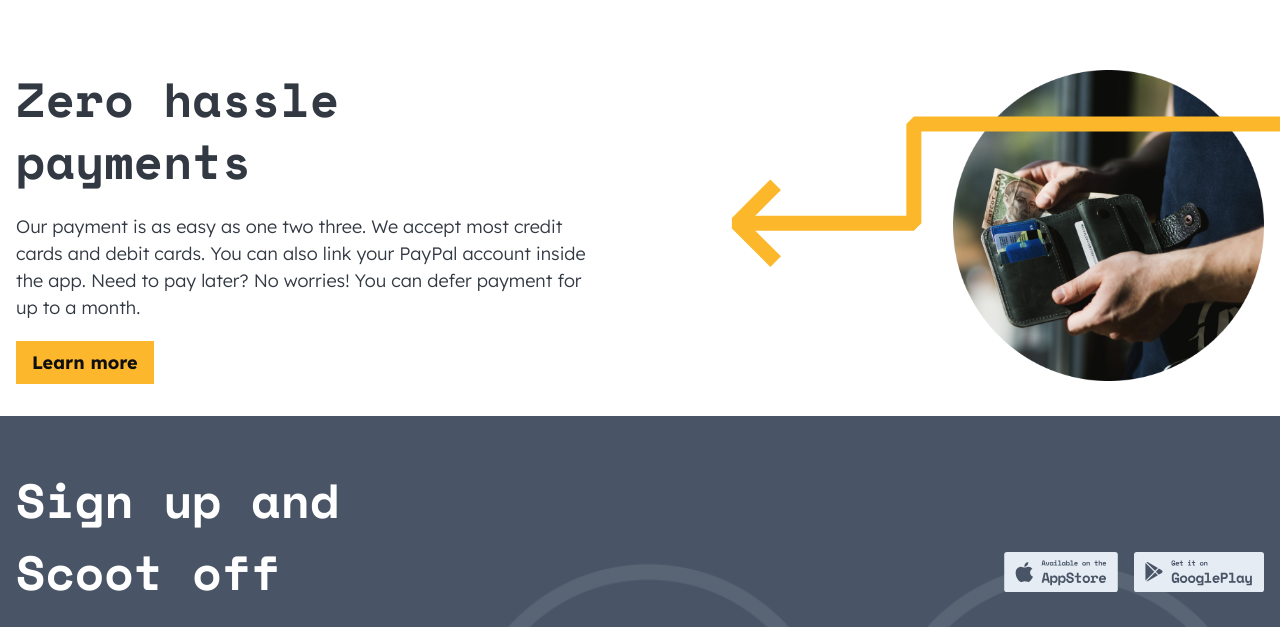
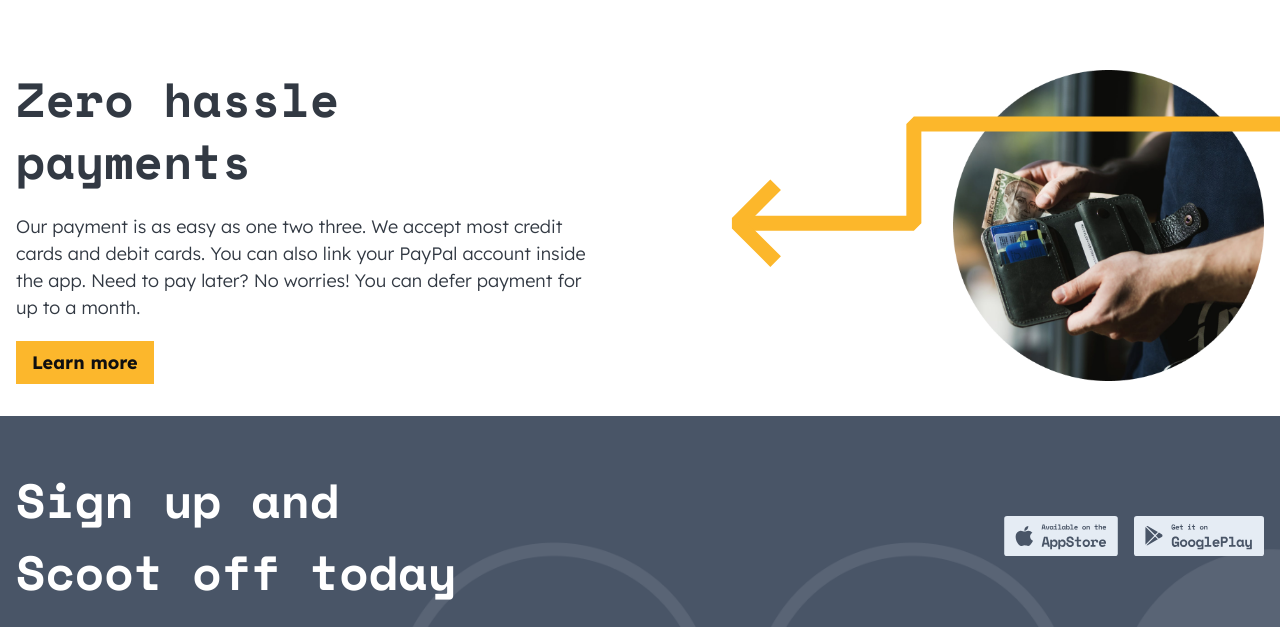
Before and after one commit to MrSandeepSharma/scoot, a plain HTML site: page index.html in a window 1280 px wide. Shown: the part 1812-2439 px from the top of the page. Drawn offline with nearby package versions, Linux system fonts and the light colour scheme.

Commit message:
Footer bug fixed

```diff
--- a/style.css
+++ b/style.css
@@ -398,7 +398,7 @@ body {
     }
 
     .footer__title {
-        max-width: 400px;
+        max-width: 450px;
         text-align: left;
     }
 }
```
